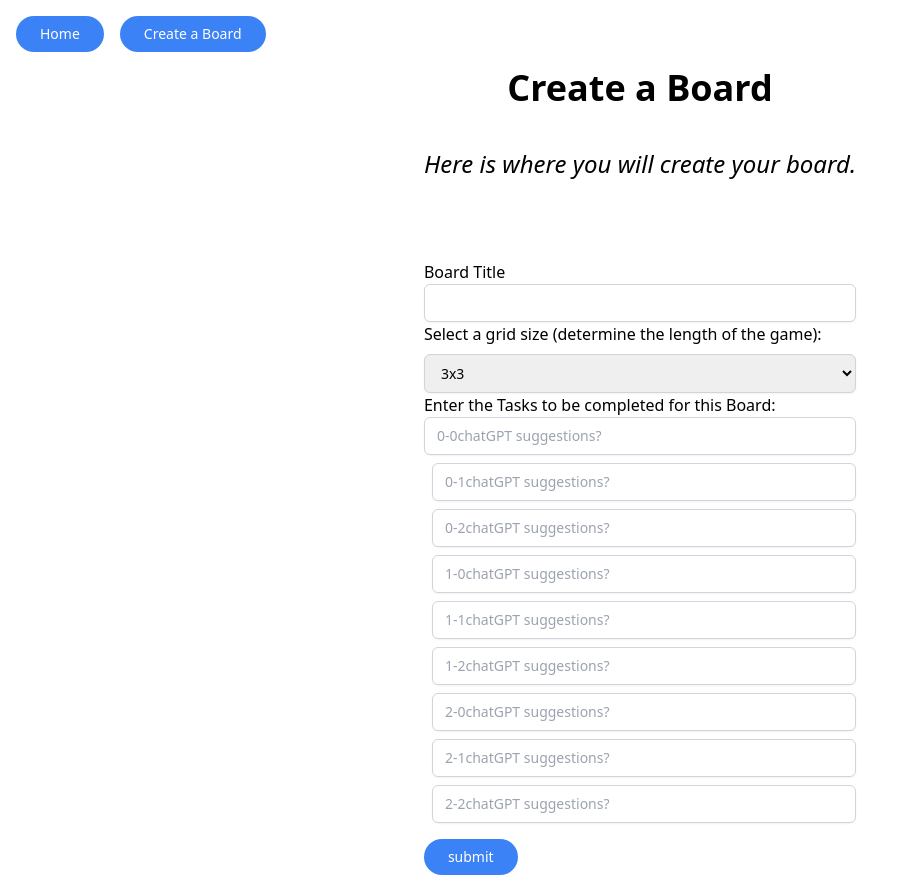
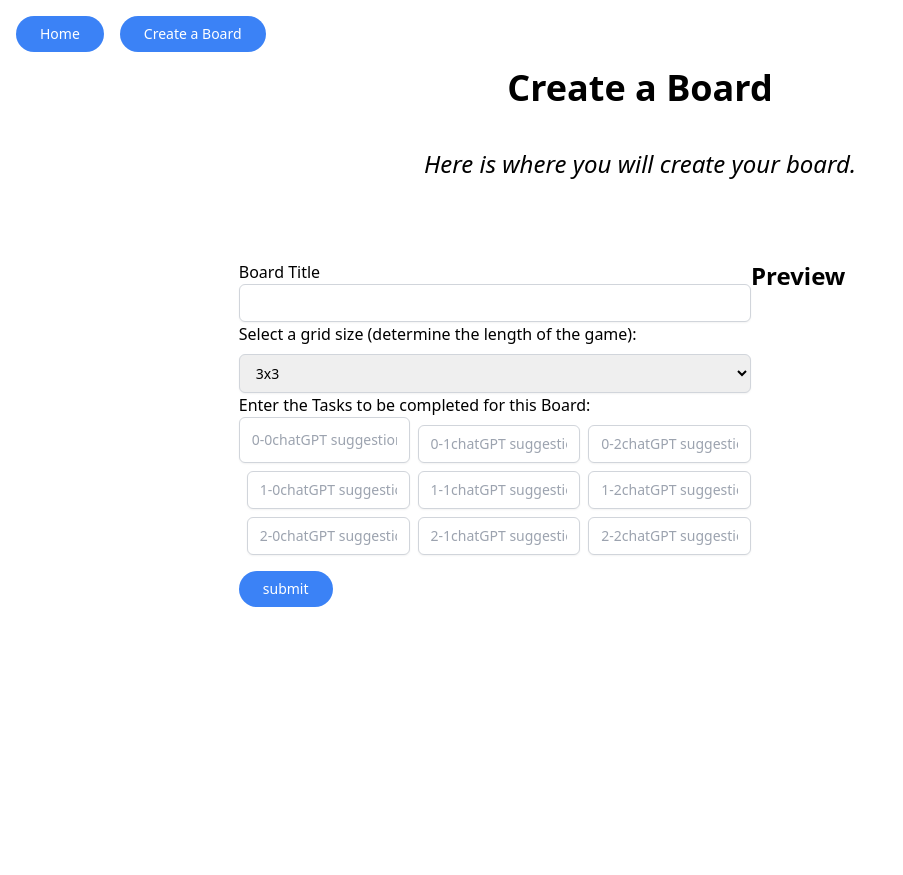
Before and after one commit to NoahAaronBurton/gogobingo, a React (Vite) app in the folder gogobingo/: page / in a window 1280 px wide. Both pictures are taken after a click on the button "Create a Board". Shown: the whole page, without its empty margins (0-903 px from the left). After the commit the page ends 800 px from the top, so only its background shows below. Built offline with nearby package versions, Linux system fonts and the light colour scheme.

Commit message:
generate preview for board

```diff
--- a/gogobingo/src/BoardEditor.jsx
+++ b/gogobingo/src/BoardEditor.jsx
@@ -1,16 +1,29 @@
 import PageHeader from "./components/PageHeader"
 import BoardForm from "./components/BoardForm"
+import { useState } from "react";
 
 export default function BoardEditor() {
-
+    const [bingoBoard, setBingoBoard] = useState([]);
 
     return (
-    <>
     <div>
-        <PageHeader title="Create a Board" subtitle="Here is where you will create your board.">
-        </PageHeader>
+        <div>
+            <PageHeader title="Create a Board" subtitle="Here is where you will create your board.">
+            </PageHeader>
+        </div>
+        <div className="flex">
+            <BoardForm onFormSubmit={setBingoBoard}/>
+            <div className="w-1/2">
+                <h2 className="text-2xl font-bold">Preview</h2>
+                <div className="grid grid-cols-3">
+                    {bingoBoard.map((task, index) => (
+                        <div key={index} className="p-4 border border-gray-300 rounded-md">
+                            {task}
+                        </div>
+                    ))}
+                </div>
+            </div>
+        </div>
     </div>
-        <BoardForm />
-    </>
     )
 }
--- a/gogobingo/src/components/BoardForm.jsx
+++ b/gogobingo/src/components/BoardForm.jsx
@@ -10,12 +10,18 @@ export default function BoardForm({onFormSubmit}) {
 
     function handleSubmit(e) {
         e.preventDefault();
-        console.log("Form submitted");
 
-        console.log(boardTitle);
+        // Get the tasks
+        const tasks = [];
+        for (let i = 0; i < textCols; i++) {
+            for (let j = 0; j < textCols; j++) {
+                const task = document.getElementById(`task-${i}-${j}`).value;
+                tasks.push(task);
+            }
+        }
 
-        // const gridSize = document.getElementById("grid-size").value;
-
+        // Call onFormSubmit with the tasks array
+        onFormSubmit(tasks);
     }
 
     // Update gridSize whenever the selected option changes
```
